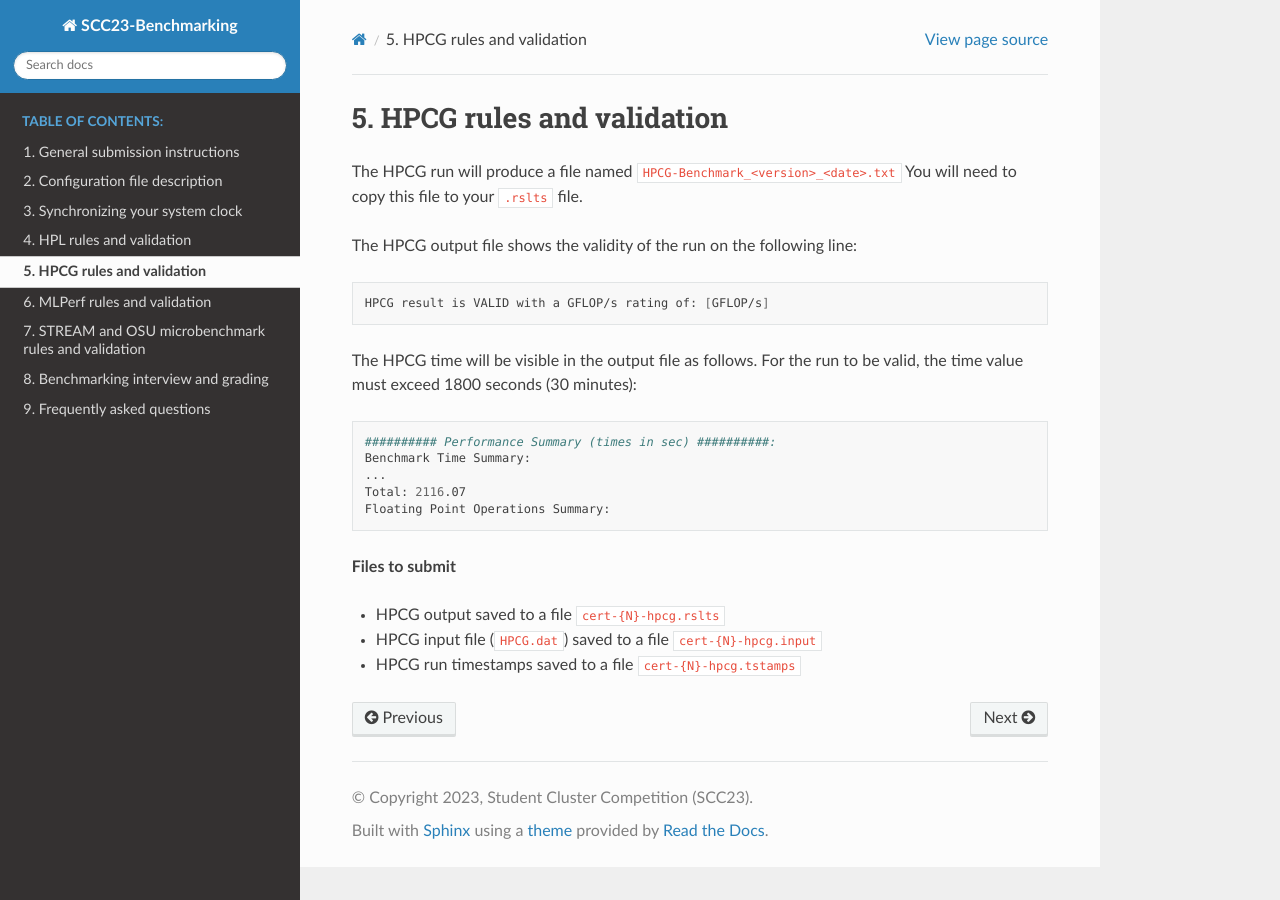
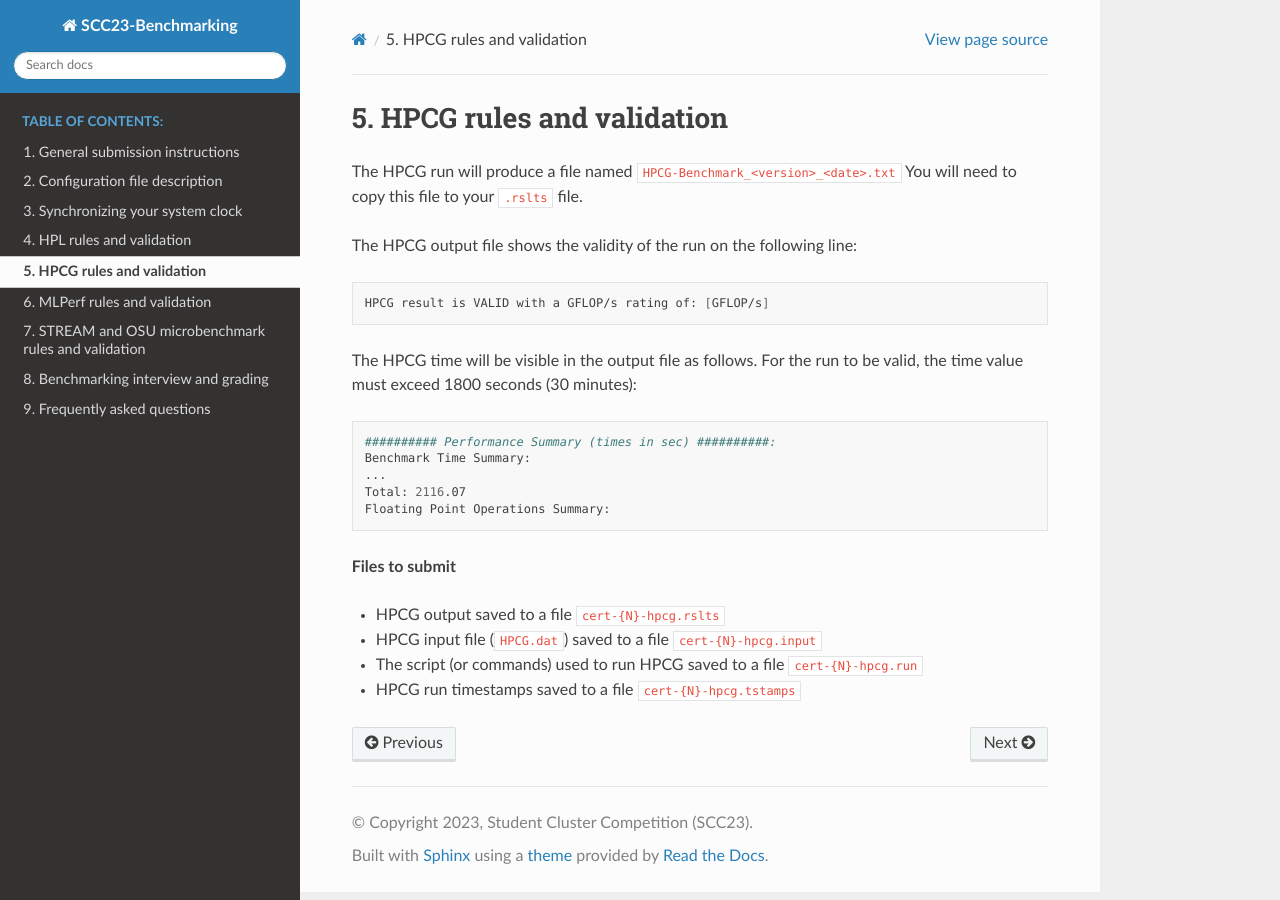
Before and after one commit to amaji/scc23-benchmarking, a Sphinx documentation site: the page built from source/benchmarks/hpcg.rst, in a window 1280 px wide. Built offline with Sphinx 7.4.7 and the Read the Docs theme 2.0.0, drawn with Linux system fonts in a browser that asks for light colours.

Commit message:
Update hpcg.rst

```diff
--- a/source/benchmarks/hpcg.rst
+++ b/source/benchmarks/hpcg.rst
@@ -23,4 +23,5 @@ The HPCG time will be visible in the output file as follows. For the run to be v
 
 - HPCG output saved to a file ``cert-{N}-hpcg.rslts``
 - HPCG input file (``HPCG.dat``) saved to a file ``cert-{N}-hpcg.input``
+- The script (or commands) used to run HPCG saved to a file ``cert-{N}-hpcg.run``
 - HPCG run timestamps saved to a file ``cert-{N}-hpcg.tstamps``
```
